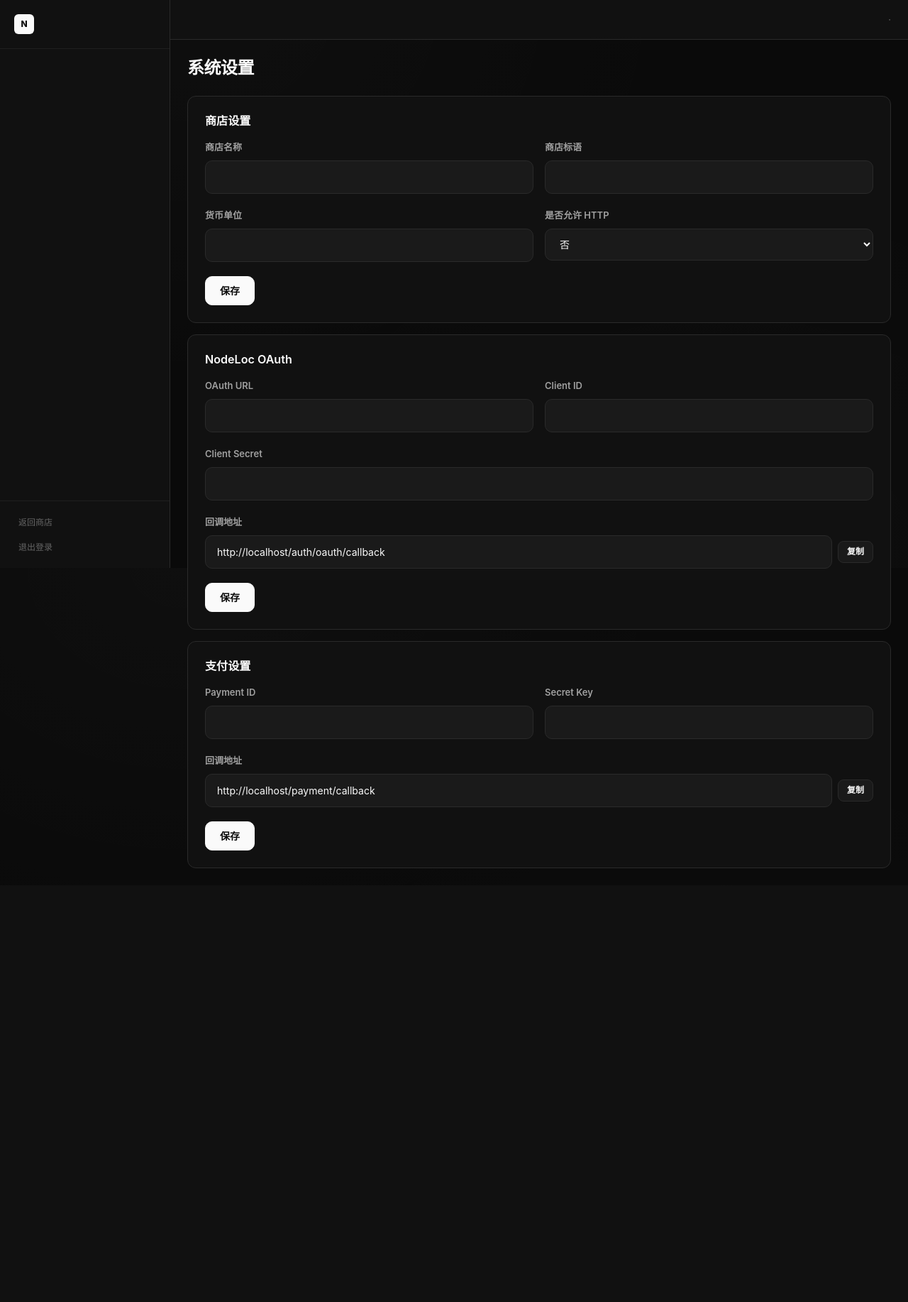
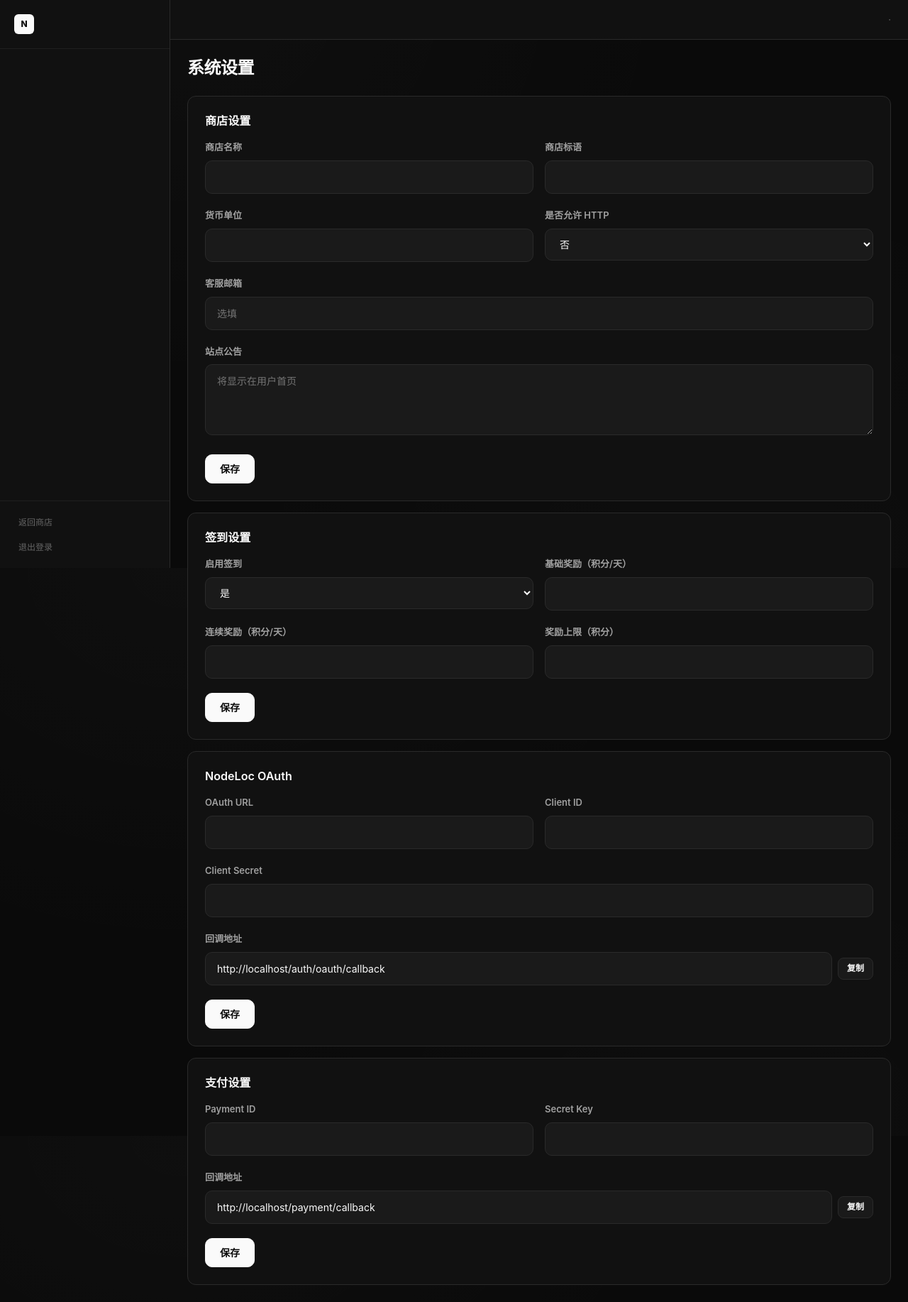
Before and after one commit to kaoqy/Nodeloc-Store, a Python web app: template app/templates/admin/settings.html in a window 1280 px wide. Shown: the whole page at 71% size. Before the commit the page ends 1223 px from the top, so only its background shows below. Run offline with Jinja, Linux system fonts and the light colour scheme; the template is opened without the code that fills it, so the values that code supplies are empty.

Commit message:
feat: add check-in settings, support email, and site notice to admin

```diff
--- a/app/templates/admin/settings.html
+++ b/app/templates/admin/settings.html
@@ -25,9 +25,48 @@
       <div class="form-group">
         <label class="form-label">是否允许 HTTP</label>
         <select name="allow_http">
-          <option value="0" {{ 'selected' if not settings.get('allow_http') }}>否</option>
-          <option value="1" {{ 'selected' if settings.get('allow_http') }}>是</option>
+          <option value="0" {{ 'selected' if settings.get('allow_http') != '1' }}>否</option>
+          <option value="1" {{ 'selected' if settings.get('allow_http') == '1' }}>是</option>
         </select>
+      </div>
+    </div>
+    <div class="form-group">
+      <label class="form-label">客服邮箱</label>
+      <input type="email" name="support_email" value="{{ settings.get('support_email', '') }}" placeholder="选填" />
+    </div>
+    <div class="form-group">
+      <label class="form-label">站点公告</label>
+      <textarea name="site_notice" rows="3" placeholder="将显示在用户首页">{{ settings.get('site_notice', '') }}</textarea>
+    </div>
+    <button type="submit" class="btn btn-primary">保存</button>
+  </form>
+</div>
+
+<div class="card mb-4">
+  <h3 class="mb-4">签到设置</h3>
+  <form method="post" action="{{ url_for('admin.settings') }}">
+    <input type="hidden" name="csrf_token" value="{{ csrf_token() }}">
+    <div class="form-row">
+      <div class="form-group">
+        <label class="form-label">启用签到</label>
+        <select name="checkin_enabled">
+          <option value="1" {{ 'selected' if settings.get('checkin_enabled', '1') == '1' }}>是</option>
+          <option value="0" {{ 'selected' if settings.get('checkin_enabled') == '0' }}>否</option>
+        </select>
+      </div>
+      <div class="form-group">
+        <label class="form-label">基础奖励（积分/天）</label>
+        <input type="number" name="checkin_reward" value="{{ settings.get('checkin_reward', '5') }}" min="0" />
+      </div>
+    </div>
+    <div class="form-row">
+      <div class="form-group">
+        <label class="form-label">连续奖励（积分/天）</label>
+        <input type="number" name="checkin_streak_bonus" value="{{ settings.get('checkin_streak_bonus', '1') }}" min="0" />
+      </div>
+      <div class="form-group">
+        <label class="form-label">奖励上限（积分）</label>
+        <input type="number" name="checkin_reward_cap" value="{{ settings.get('checkin_reward_cap', '20') }}" min="0" />
       </div>
     </div>
     <button type="submit" class="btn btn-primary">保存</button>
```
